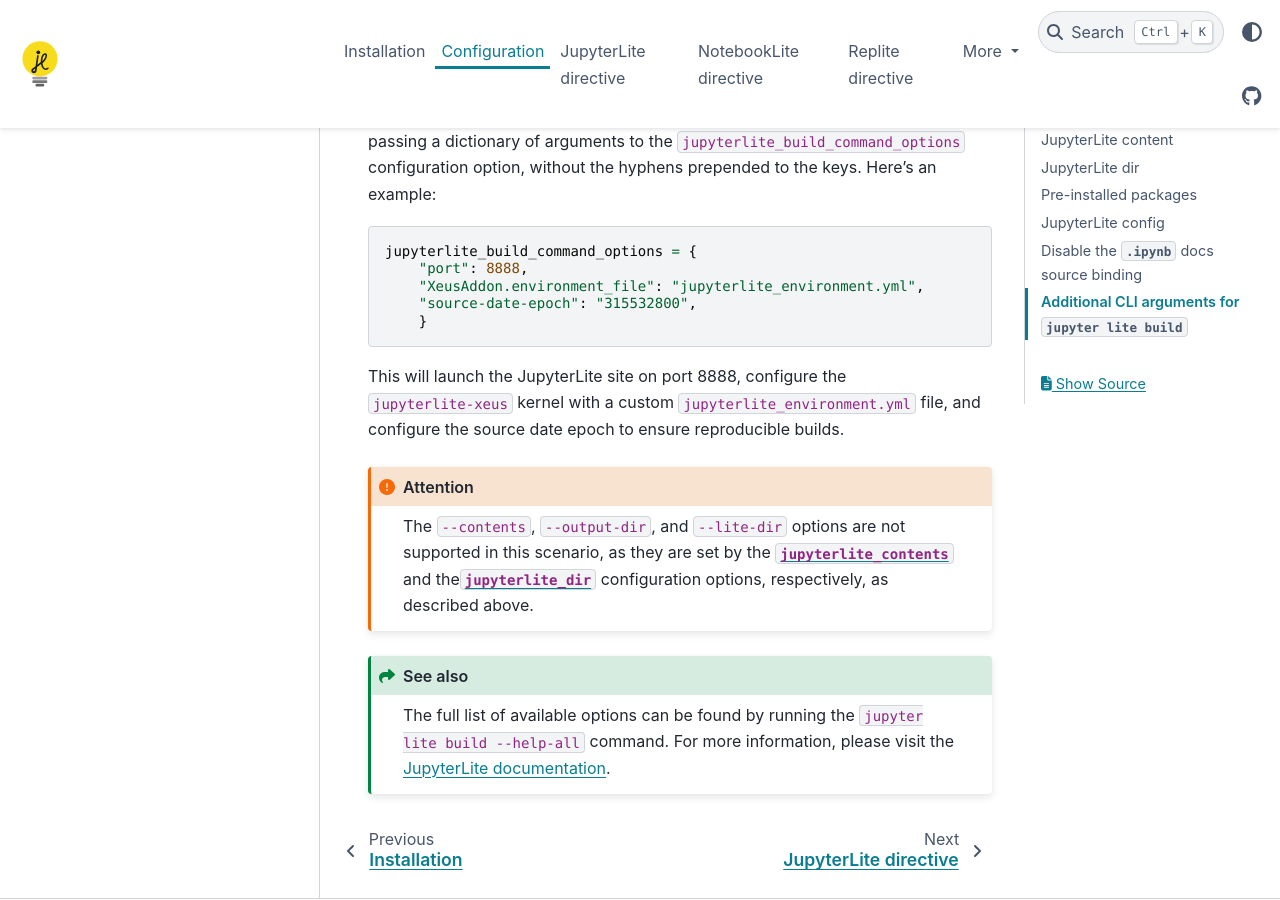
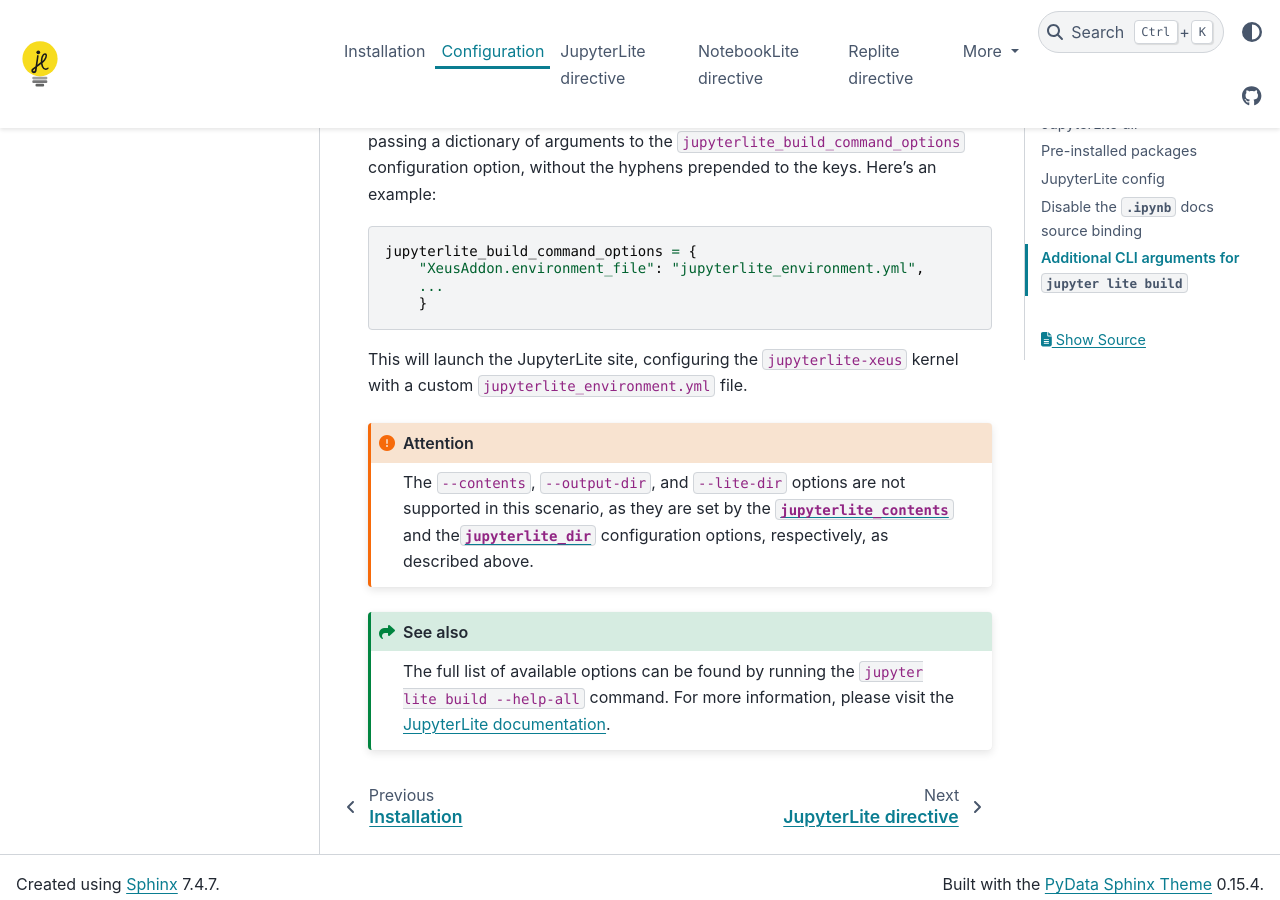
Before and after one commit to jupyterlite/jupyterlite-sphinx, a Sphinx documentation site: the page built from docs/configuration.md, in a window 1280 px wide and 900 px high, scrolled down 2399 px. Built offline with Sphinx 7.4.7 and the PyData theme 0.15.4, drawn with Linux system fonts in a browser that asks for light colours.

Commit message:
Remove unneeded build command options

````diff
--- a/docs/configuration.md
+++ b/docs/configuration.md
@@ -82,14 +82,13 @@
 
 ```python
 jupyterlite_build_command_options = {
-    "port": 8888,
     "XeusAddon.environment_file": "jupyterlite_environment.yml",
-    "source-date-epoch": "315532800",
+    ...
     }
 ```
 
-This will launch the JupyterLite site on port 8888, configure the `jupyterlite-xeus` kernel with a custom
-`jupyterlite_environment.yml` file, and configure the source date epoch to ensure reproducible builds.
+This will launch the JupyterLite site, configuring the `jupyterlite-xeus` kernel with a custom
+`jupyterlite_environment.yml` file.
 
 :::{attention}
 The `--contents`, `--output-dir`, and `--lite-dir` options are not supported in this scenario, as they are set by
````
